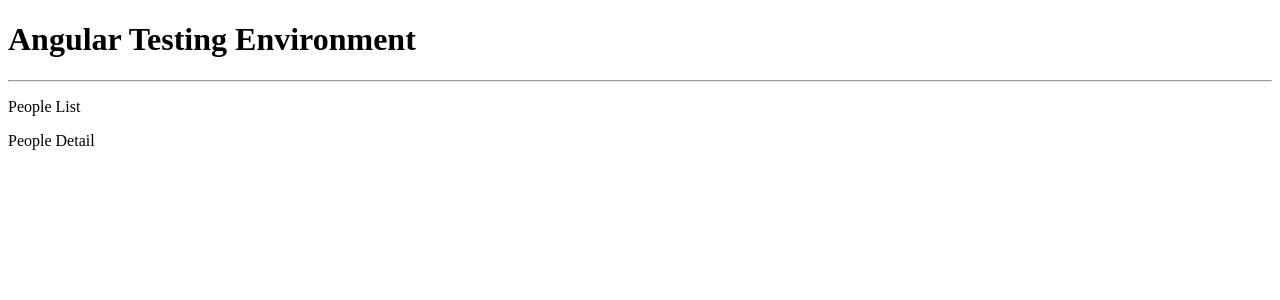
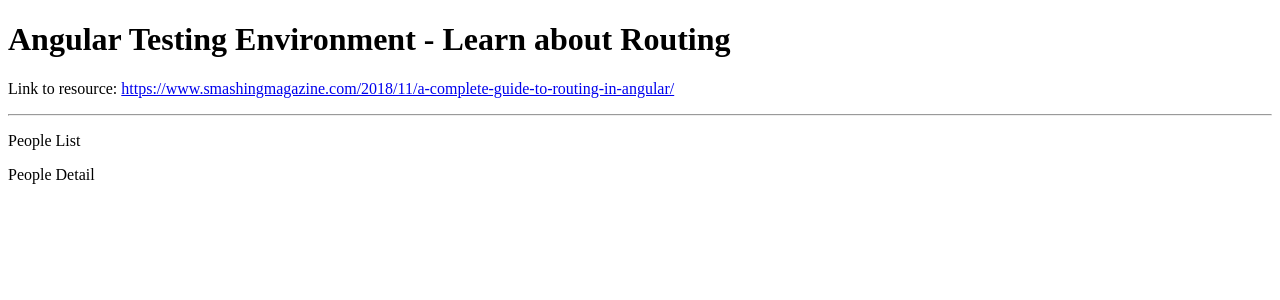
Before and after one commit to stanleyBAH/base-angular-app, an Angular app: page / in a window 1280 px wide. Shown: the top 300 px of the page. Built offline with nearby package versions, Linux system fonts and the light colour scheme; what angular-in-memory-web-api would draw is missing.

Commit message:
added the routing module

```diff
--- a/src/app/app.component.html
+++ b/src/app/app.component.html
@@ -1,4 +1,12 @@
-<h1>Angular Testing Environment</h1>
+<h1>Angular Testing Environment - Learn about Routing</h1>
+<p>
+  Link to resource:
+  <a
+    href="https://www.smashingmagazine.com/2018/11/a-complete-guide-to-routing-in-angular/"
+  >
+    https://www.smashingmagazine.com/2018/11/a-complete-guide-to-routing-in-angular/
+  </a>
+</p>
 <hr />
 <app-people-list></app-people-list>
 <app-people-detail></app-people-detail>
```
Also changed, not shown: src/app/app-routing.module.ts (added, +15 -0 lines).
